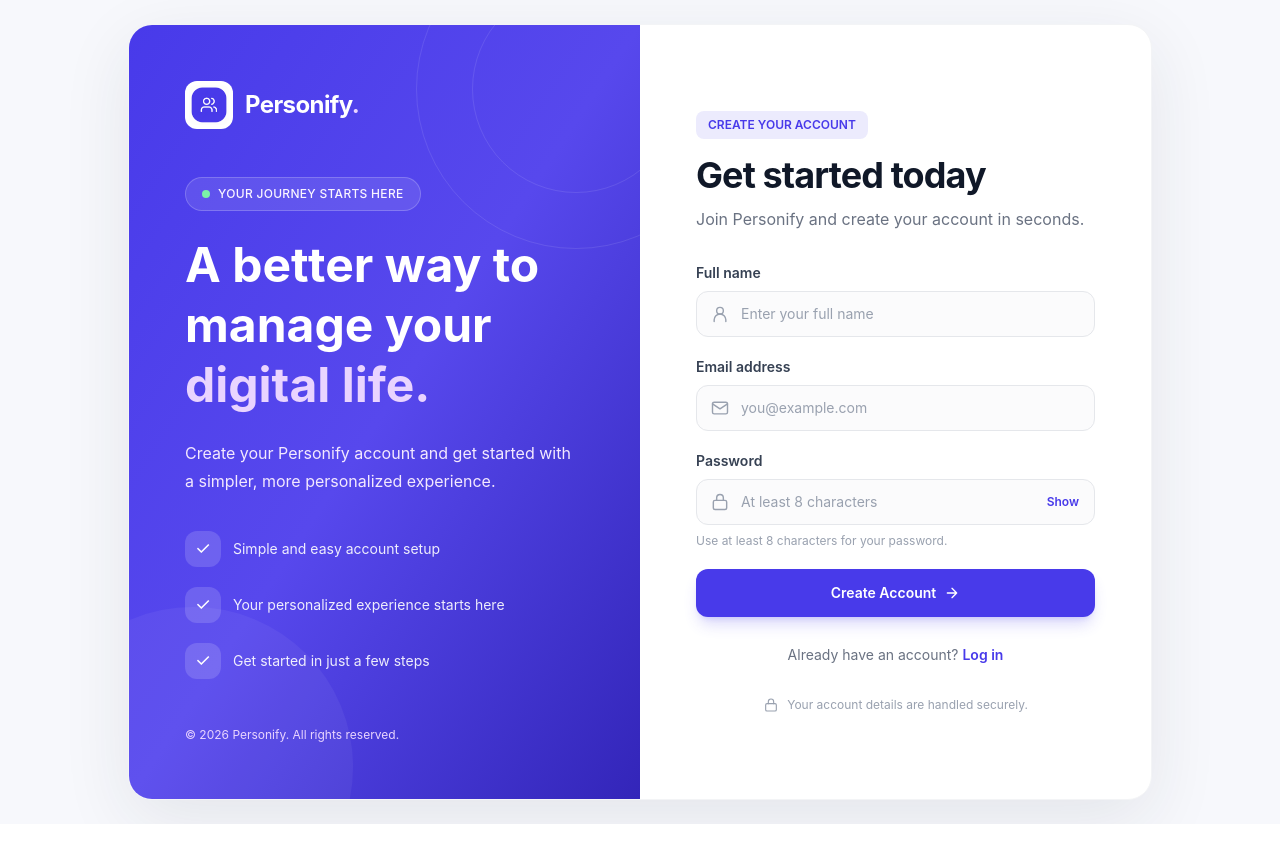
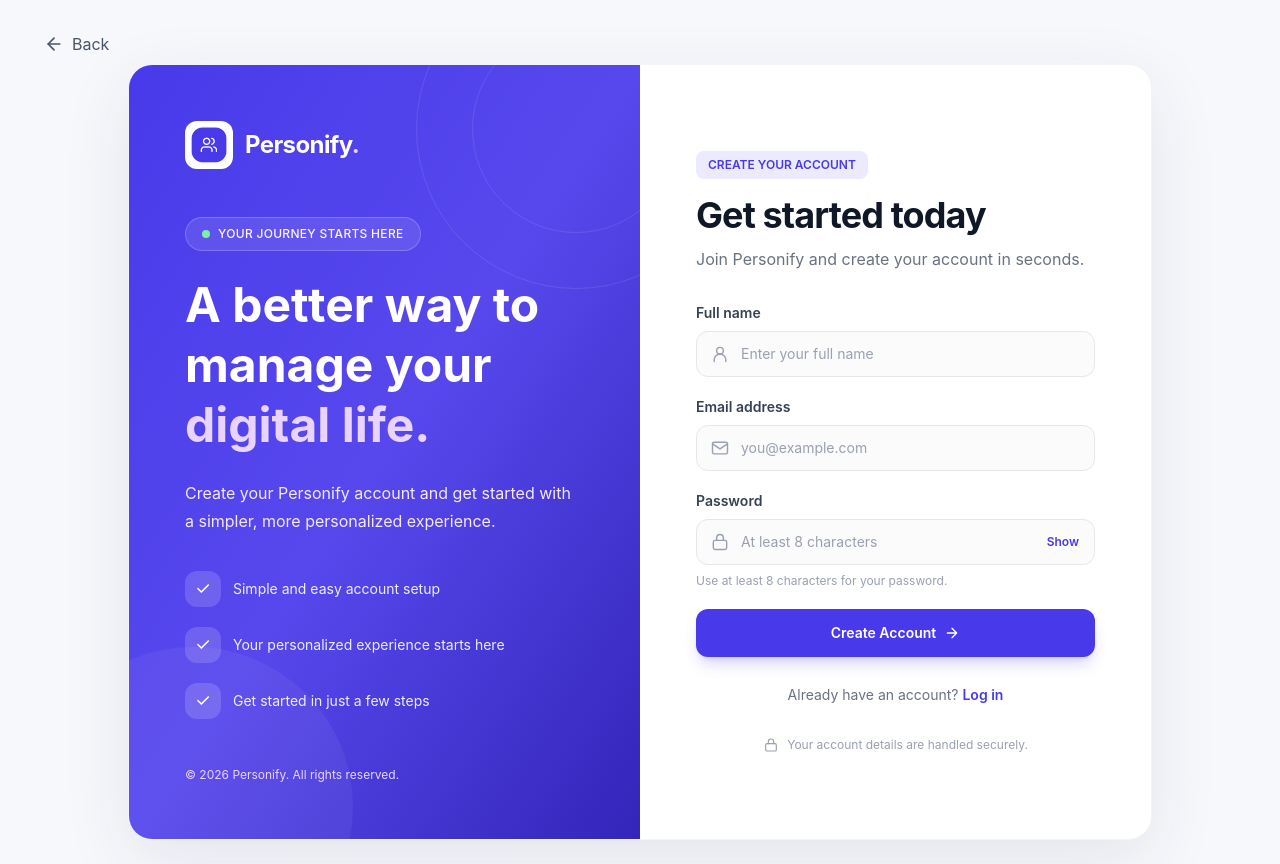
Before and after one commit to RushiWarake45/Smart-Contact-Manager-using-JavaFullStack, a React (Vite) app in the folder FrontEnd/Contact-Manager/: page /sign-up in a window 1280 px wide. Before the commit the page ends 824 px from the top, so only its background shows below. Built offline with nearby package versions, Linux system fonts and the light colour scheme.

Commit message:
add application.prod.properties

```diff
--- a/FrontEnd/Contact-Manager/src/Components/signUpPageComponents/SignUp.jsx
+++ b/FrontEnd/Contact-Manager/src/Components/signUpPageComponents/SignUp.jsx
@@ -4,6 +4,9 @@ import { useState } from "react";
 import { ToastContainer, toast } from "react-toastify";
 import "react-toastify/dist/ReactToastify.css";
 import axios from "axios";
+
+import { FiArrowLeft } from "react-icons/fi";
+
 
 const SignUp = () => {
   const navigate = useNavigate();
@@ -88,6 +91,21 @@ const SignUp = () => {
 
   return (
     <div className="min-h-screen bg-[#F7F8FC] px-4 py-6 sm:px-6 lg:px-8">
+              <button
+    type="button"
+    onClick={() => navigate("/")}
+    className="inline-flex items-center gap-2
+               rounded-lg px-3 py-2
+               text-sm sm:text-base
+               text-gray-600
+               hover:bg-gray-100 hover:text-blue-600
+               transition-all duration-200
+               focus:outline-none focus:ring-2
+               focus:ring-blue-500"
+>
+    <FiArrowLeft className="w-4 h-4 sm:w-5 sm:h-5" />
+    <span>Back</span>
+</button>
       <div className="mx-auto flex min-h-[calc(100vh-3rem)] max-w-6xl items-center justify-center">
 
         {/* Main Signup Card */}
--- a/FrontEnd/Contact-Manager/src/pages/Login.jsx
+++ b/FrontEnd/Contact-Manager/src/pages/Login.jsx
@@ -4,6 +4,7 @@ import { useState } from "react";
 import { Link, useNavigate } from "react-router-dom";
 import { ToastContainer, toast } from "react-toastify";
 import "react-toastify/dist/ReactToastify.css";
+import { FiArrowLeft } from "react-icons/fi";
 
 const Login = () => {
   const navigate = useNavigate();
@@ -73,6 +74,21 @@ const Login = () => {
 
   return (
     <div className="min-h-screen bg-[#F7F8FC] px-4 py-6 sm:px-6 lg:px-8">
+    <button
+    type="button"
+    onClick={() => navigate("/")}
+    className="inline-flex items-center gap-2
+               rounded-lg px-3 py-2
+               text-sm sm:text-base
+               text-gray-600
+               hover:bg-gray-100 hover:text-blue-600
+               transition-all duration-200
+               focus:outline-none focus:ring-2
+               focus:ring-blue-500"
+>
+    <FiArrowLeft className="w-4 h-4 sm:w-5 sm:h-5" />
+    <span>Back</span>
+</button>
       <div className="mx-auto flex min-h-[calc(100vh-3rem)] max-w-6xl items-center justify-center">
 
         {/* Main Login Card */}
```
Also changed, not shown: 2 other files (tests, documents, lock files or other folders).
